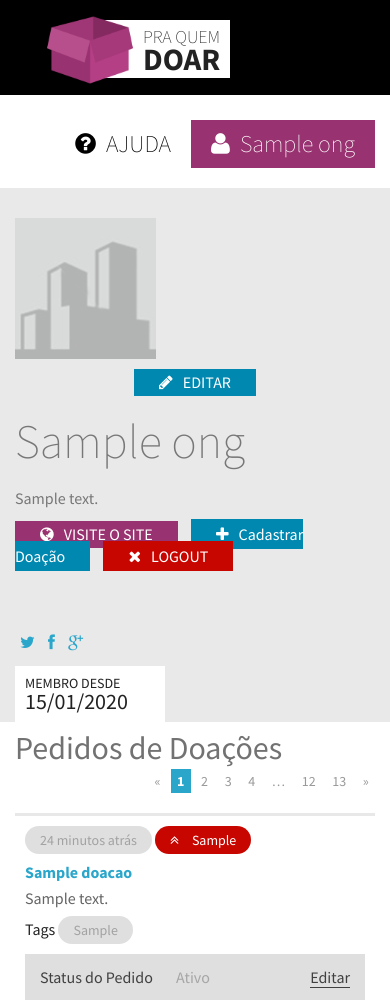
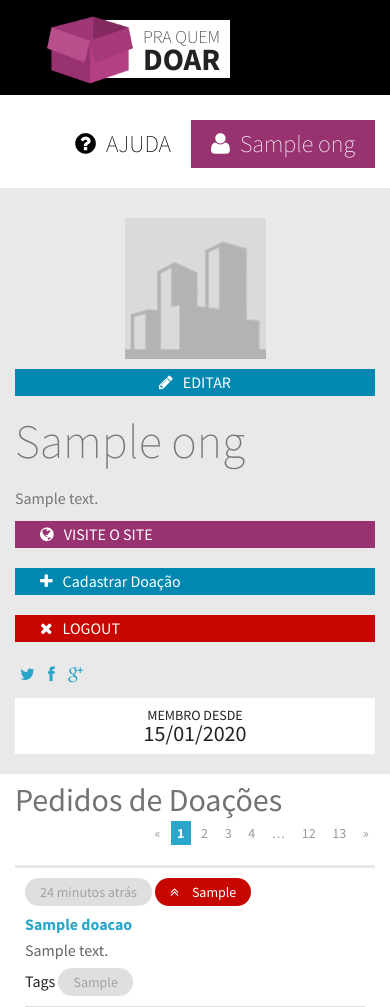
Before and after one commit to CodingForChange/praquemdoar, a Flask app: a page that uses app/templates/descricao-instituicao.html in a window 390 px wide. Shown: the top 1007 px of the page. Run offline with Flask 2, Linux system fonts and the light colour scheme; a user stored in the database is signed in; tables that the repository leaves empty hold one stand-in row (values such as "Sample post"); parts of the project's set-up code (start-up, migrations or seed data) failed here and were passed over; some libraries are stand-ins or nearby versions.

Commit message:
mobile atu

```diff
--- a/app/static/css/style.css
+++ b/app/static/css/style.css
@@ -883,4 +883,40 @@ select {
 	.foot-left a:first-child:after{
 		content: "";
 	}
+
+	.link-cad{
+		text-align: center;
+		margin: 20px 10px;
+	}
+
+	.logo-instituicao img{
+		margin: 0 auto;
+		display: block;
+	}
+
+	.editar-instituicao a{
+		width: 100%;
+	}
+
+	.botoes-contato a{
+		width: 100%;
+		clear: both;
+		float: none;
+		display: table;
+		margin-bottom: 20px;
+		margin-left: 0px !important;
+	}
+
+	.info-inst-soc{
+		margin-top: 0px;
+	}
+
+	.int-banner{
+		padding-bottom: 20px;
+	}
+
+	.box-membro-desde{
+		width: 100%;
+		text-align: center;
+	}
 }
--- a/app/templates/descricao-instituicao.html
+++ b/app/templates/descricao-instituicao.html
@@ -1,4 +1,4 @@
-<section class="banner">
+<section class="banner int-banner">
 	<section class="row">
 		<section class="large-2 columns logo-instituicao">
 			<img src='/static/img/no_photo.png' alt="Sem imagem" />
```
